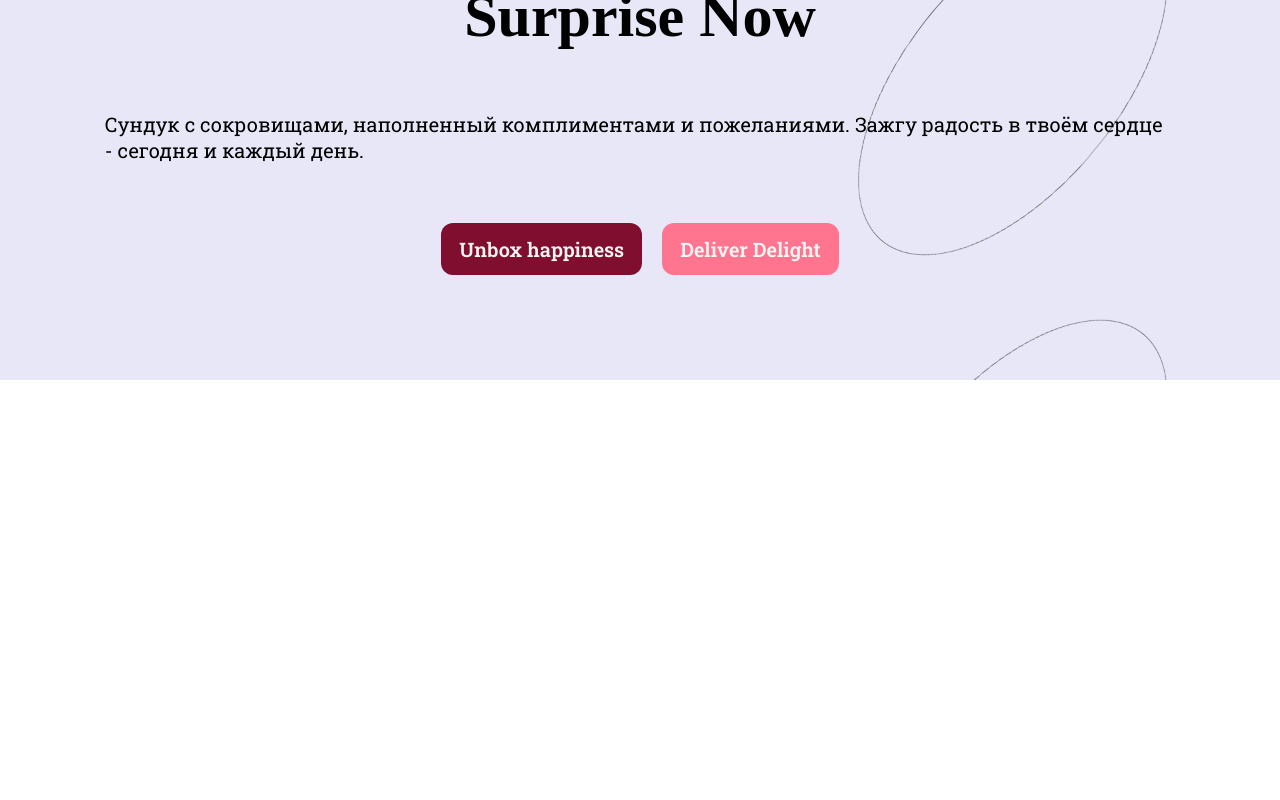
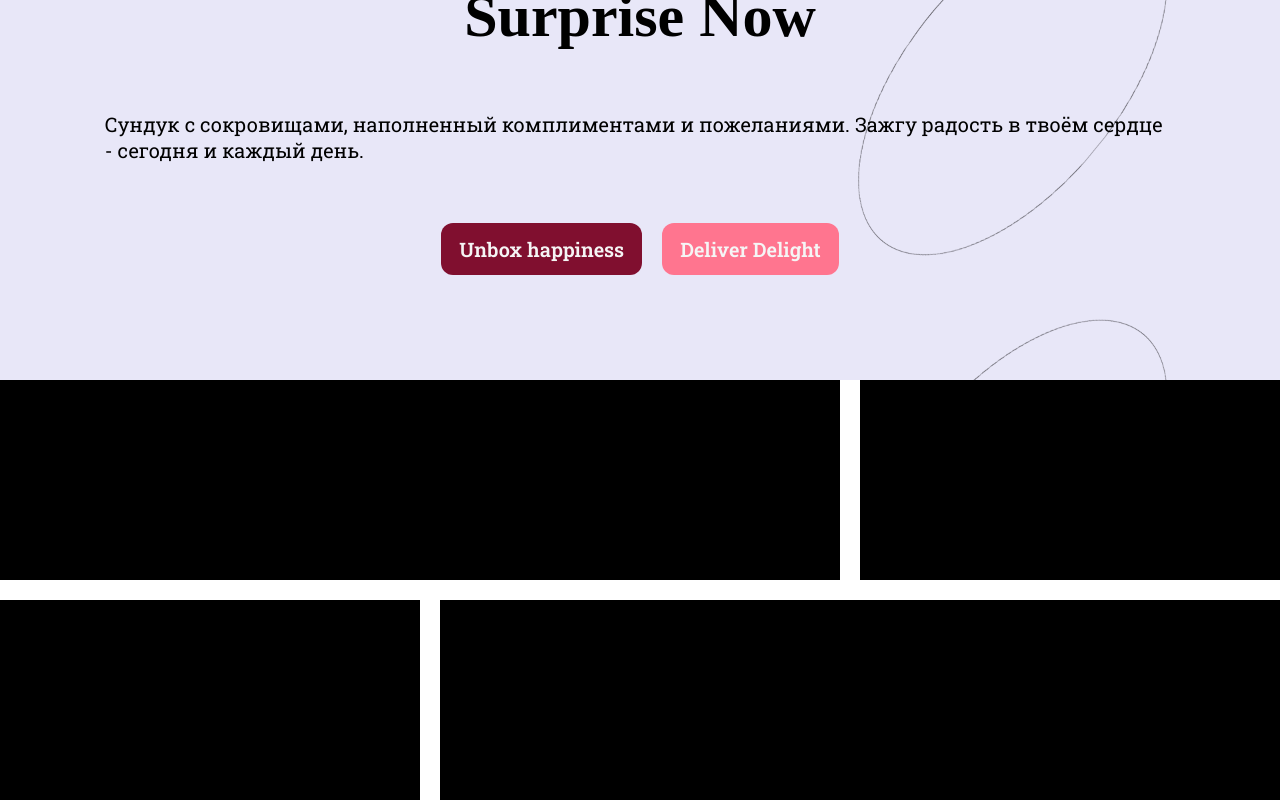
Before and after one commit to IvanchikIvan/FriendShip-History-site, a React (Create React App) app: page / in a window 1280 px wide. Shown: the part 1900-2700 px from the top of the page. Before the commit the page ends 2280 px from the top, so only its background shows below. Built offline with nearby package versions, Linux system fonts and the light colour scheme; a web font is replaced by a local one.

Commit message:
Initial commit of grid in body

```diff
--- a/src/App.js
+++ b/src/App.js
@@ -3,6 +3,7 @@ import Compliments from "./components/Body/Compliments/Compliments";
 import FromTheHeart from "./components/Body/From-The-Heart/From-The-Heart";
 import Surprise from "./components/Body/Surprise/Surprise";
 import Header from "./components/header/Header";
+import StatsBox from './components/Body/StatsBox/StatsBox';
 
 function App() {
   return (
@@ -11,6 +12,7 @@ function App() {
       <FromTheHeart/>
       <Compliments/>
       <Surprise/>
+      <StatsBox/>
     </>
   );
 }
--- /dev/null
+++ b/src/components/Body/StatsBox/StatsBox.css
@@ -0,0 +1,27 @@
+.stats-block {
+  /* Допустим, что вы хотите, чтобы StatsBox занимал 100% ширины */
+  width: 100%;
+}
+
+.stats-container {
+  display: flex;
+  flex-direction: column;
+  gap: 20px;
+}
+
+.stats-row:first-child {
+  display: grid;
+  grid-template-columns: 2fr 1fr;
+  gap: 20px;
+}
+
+.stats-row:last-child {
+    display: grid;
+    grid-template-columns: 1fr 2fr;
+    gap: 20px;
+}
+
+.stats-row__item{
+    height: 200px;
+    background-color: black;
+}
--- /dev/null
+++ b/src/components/Body/StatsBox/StatsBox.js
@@ -0,0 +1,21 @@
+import React from "react";
+import "./StatsBox.css";
+
+const StatsBox = () => {
+  return (
+    <div className="stats-block">
+      <div className="stats-container">
+        <div className="stats-row">
+          <div className="stats-row__item"></div>
+          <div className="stats-row__item"></div>
+        </div>
+        <div className="stats-row">
+          <div className="stats-row__item"></div>
+          <div className="stats-row__item"></div>
+        </div>
+      </div>
+    </div>
+  );
+};
+
+export default StatsBox;
```
